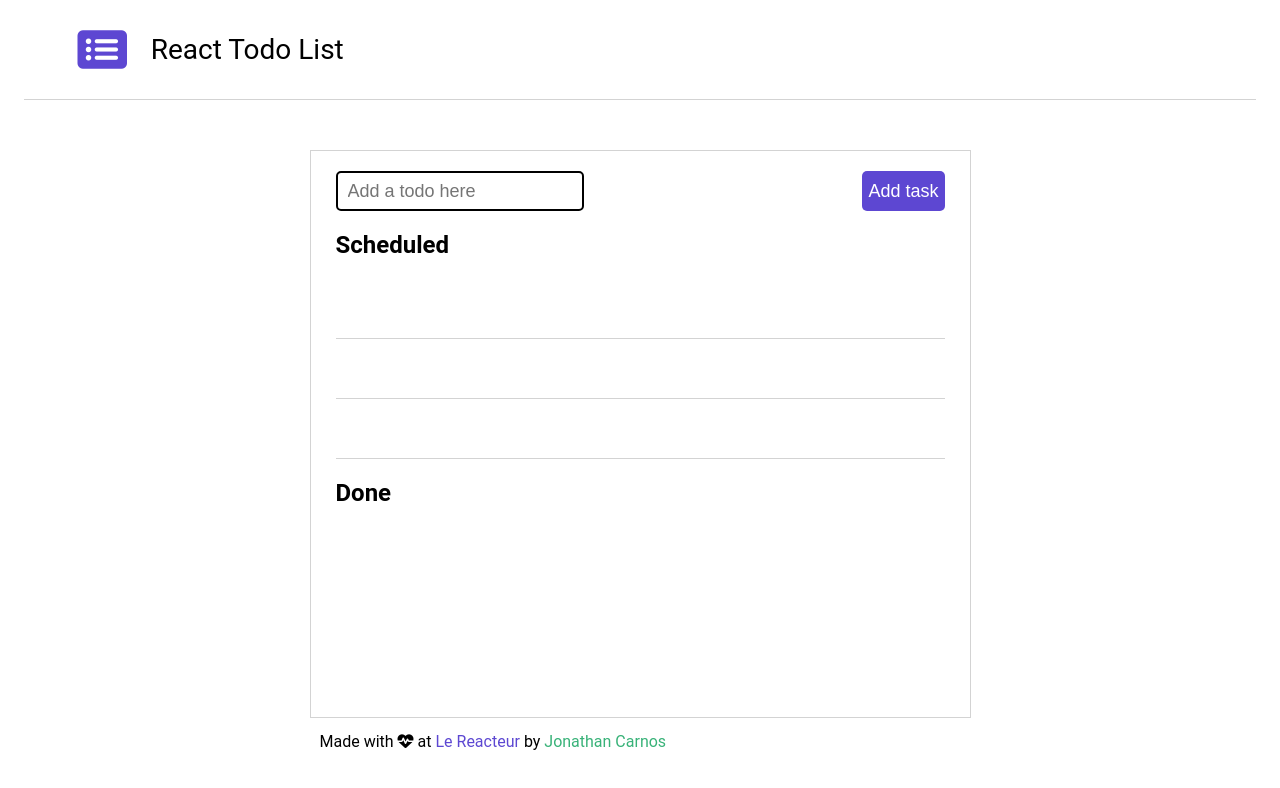
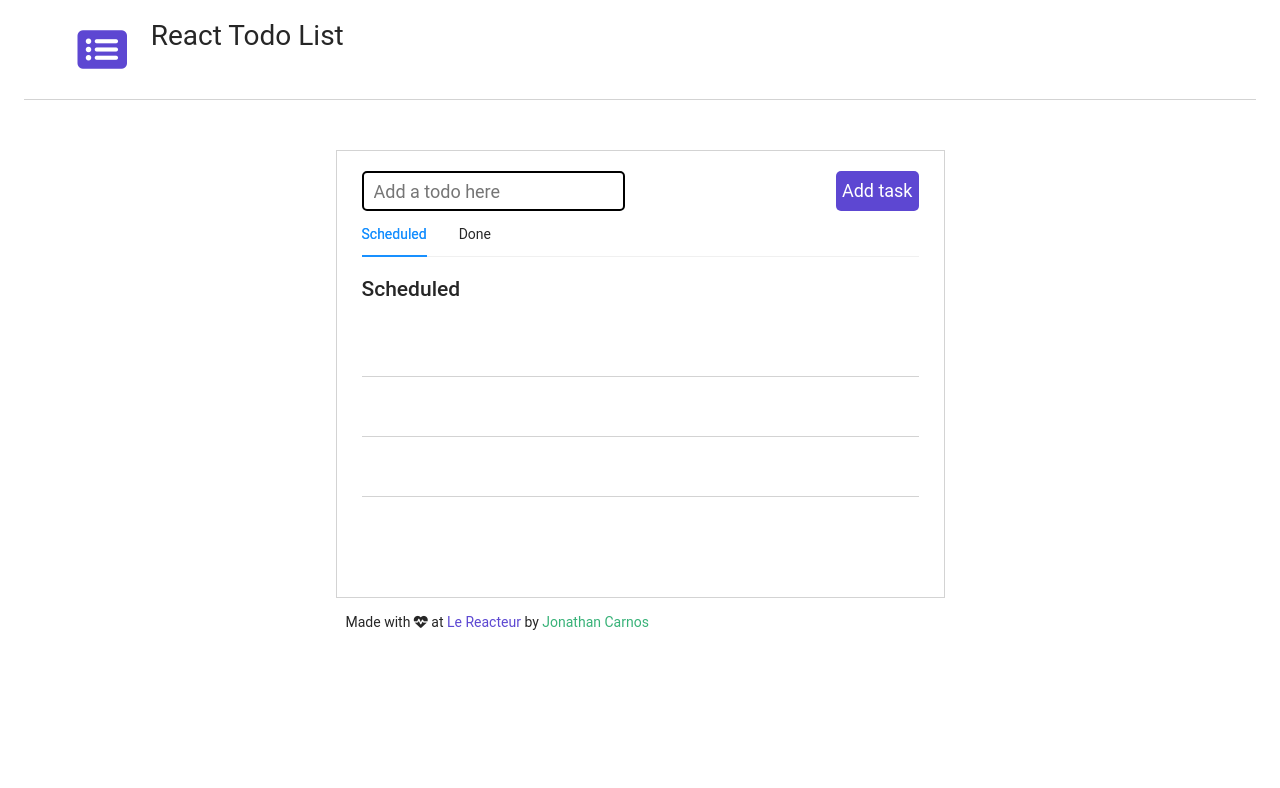
Before and after one commit to Redskinsjo/React-Todo-list, a React (Create React App) app: page / in a window 1280 px wide. Shown: the top 788 px of the page. Built offline with nearby package versions, Linux system fonts and the light colour scheme.

Commit message:
add the tab functionality

```diff
--- a/package.json
+++ b/package.json
@@ -6,6 +6,7 @@
     "@testing-library/jest-dom": "^4.2.4",
     "@testing-library/react": "^9.3.2",
     "@testing-library/user-event": "^7.1.2",
+    "antd": "^4.8.0",
     "react": "^16.13.1",
     "react-dom": "^16.13.1",
     "react-scripts": "3.4.3"
@@ -31,7 +32,10 @@
       "last 1 safari version"
     ]
   },
-  "prettier":{
+  "prettier": {
     "singleQuote": true
+  },
+  "devDependencies": {
+    "webpack-cli": "^4.2.0"
   }
 }
--- a/src/App.css
+++ b/src/App.css
@@ -1,4 +1,6 @@
 /* Other rules */
+@import '~antd/dist/antd.css';
+
 .lists-container {
   padding: 0 25px 100px 25px;
   width: 609px;
@@ -72,6 +74,7 @@
   margin-top: 20px;
   margin-left: 20px;
   height: 40px;
+  cursor: pointer;
 }
 /* ADDTODO */
 
@@ -85,8 +88,12 @@
   justify-content: space-between;
   align-items: center;
 }
-.todos input:first-child {
+.todos input {
   margin-right: 20px;
+  cursor: pointer;
+}
+.todos i {
+  cursor: alias;
 }
 .dones {
   display: flex;
@@ -99,6 +106,9 @@
   display: flex;
   align-items: center;
 }
+.dones i {
+  cursor: alias;
+}
 .checked {
   text-decoration: line-through;
 }
--- a/src/App.js
+++ b/src/App.js
@@ -1,6 +1,6 @@
 import React, { useState } from 'react';
 import Header from './components/Header';
-import List from './components/List';
+import Main from './components/Main';
 import AddTodo from './components/AddTodo';
 import Footer from './components/Footer';
 import './App.css';
@@ -21,19 +21,14 @@ function App() {
             todosToDo={todosToDo}
             setTodoToDo={setTodosToDo}
           />
-          <List
-            categ="Scheduled"
+
+          <Main
             todosToDo={todosToDo}
             todosDone={todosDone}
-            setTodoToDo={setTodosToDo}
-            setTodoDone={setTodosDone}
+            setTodosToDo={setTodosToDo}
+            setTodosDone={setTodosDone}
           />
-          <List
-            categ="Done"
-            todosDone={todosDone}
-            setTodoToDo={setTodosToDo}
-            setTodoDone={setTodosDone}
-          />
+
           <Footer />
         </div>
       </div>
--- a/src/components/AddTodo.js
+++ b/src/components/AddTodo.js
@@ -6,7 +6,6 @@ const AddTodo = ({ userInput, setUserInput, todosToDo, setTodoToDo }) => {
     if (userInput) {
       const newObj = [...todosToDo];
       newObj.push(userInput);
-      // console.log(newObj);
       setTodoToDo(newObj);
       setUserInput('');
     }
--- /dev/null
+++ b/src/components/Main.js
@@ -0,0 +1,33 @@
+import React from 'react';
+import { Tabs } from 'antd';
+import List from './List';
+
+const { TabPane } = Tabs;
+
+function callback(key) {
+  console.log(key);
+}
+
+const Main = ({ todosToDo, todosDone, setTodosToDo, setTodosDone }) => (
+  <Tabs defaultActiveKey="1" onChange={callback}>
+    <TabPane tab="Scheduled" key="1">
+      <List
+        categ="Scheduled"
+        todosToDo={todosToDo}
+        todosDone={todosDone}
+        setTodoToDo={setTodosToDo}
+        setTodoDone={setTodosDone}
+      />
+    </TabPane>
+    <TabPane tab="Done" key="2">
+      <List
+        categ="Done"
+        todosToDo={todosToDo}
+        todosDone={todosDone}
+        setTodoDone={setTodosDone}
+      />
+    </TabPane>
+  </Tabs>
+);
+
+export default Main;
--- a/src/components/Todo.js
+++ b/src/components/Todo.js
@@ -1,4 +1,8 @@
 import React, { useState } from 'react';
+import { Modal, Button, Space } from 'antd';
+import { ExclamationCircleOutlined } from '@ant-design/icons';
+
+const { confirm } = Modal;
 
 const Todo = ({
   empty,
@@ -11,6 +15,31 @@ const Todo = ({
   setTodoDone,
 }) => {
   const [checked, setChecked] = useState(false);
+
+  function showPromiseConfirm(categ) {
+    confirm({
+      title: 'Do you want to delete this item?',
+      icon: <ExclamationCircleOutlined />,
+      content:
+        'When clicked the OK button, this dialog will be closed after 1 second',
+      onOk() {
+        if (categ === 'Scheduled') {
+          const newObj = todosToDo.filter((t) => t !== todo);
+          setTodoToDo(newObj);
+        }
+        if (categ === 'Done') {
+          const newObj = todosDone.filter((t) => t !== done);
+          setTodoDone(newObj);
+        }
+
+        return new Promise((resolve, reject) => {
+          setTimeout(Math.random() > 0.5 ? resolve : reject, 1000);
+        }).catch(() => console.log('Oops errors!'));
+      },
+      onCancel() {},
+    });
+  }
+
   const handleClickCheckBox = (e) => {
     setChecked(!checked);
     if (!checked && !todosDone.includes(todo))
@@ -18,14 +47,8 @@ const Todo = ({
   };
 
   const handleClickTrash = (e) => {
-    if (categ === 'Scheduled') {
-      const newObj = todosToDo.filter((t) => t !== todo);
-      setTodoToDo(newObj);
-    }
-    if (categ === 'Done') {
-      const newObj = todosDone.filter((t) => t !== done);
-      setTodoDone(newObj);
-    }
+    showPromiseConfirm(categ);
+
     // e.target.parentNode.remove();
   };
   return (
```
Also changed, not shown: src/index.js (+5 -5 lines), 1 other file (tests, documents, lock files or other folders).
